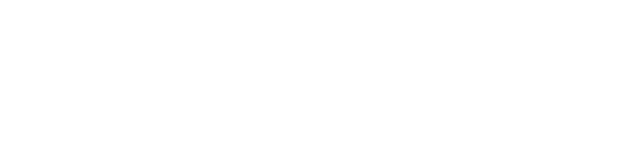
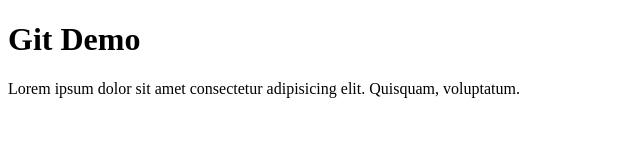
Before and after one commit to youssef-hilaly/demo-repo, a plain HTML site: page index.html in a window 1280 px wide. Shown: the whole page, without its empty margins (0-640 px from the left). Drawn offline with Linux system fonts and the light colour scheme.

Commit message:
added git demo

```diff
--- a/index.html
+++ b/index.html
@@ -6,6 +6,10 @@
     <title>Document</title>
 </head>
 <body>
+    <dev>
+        <h1>Git Demo</h1>
+        <p>Lorem ipsum dolor sit amet consectetur adipisicing elit. Quisquam, voluptatum.</p>
+    </dev>
 
 </body>
 </html>
```
